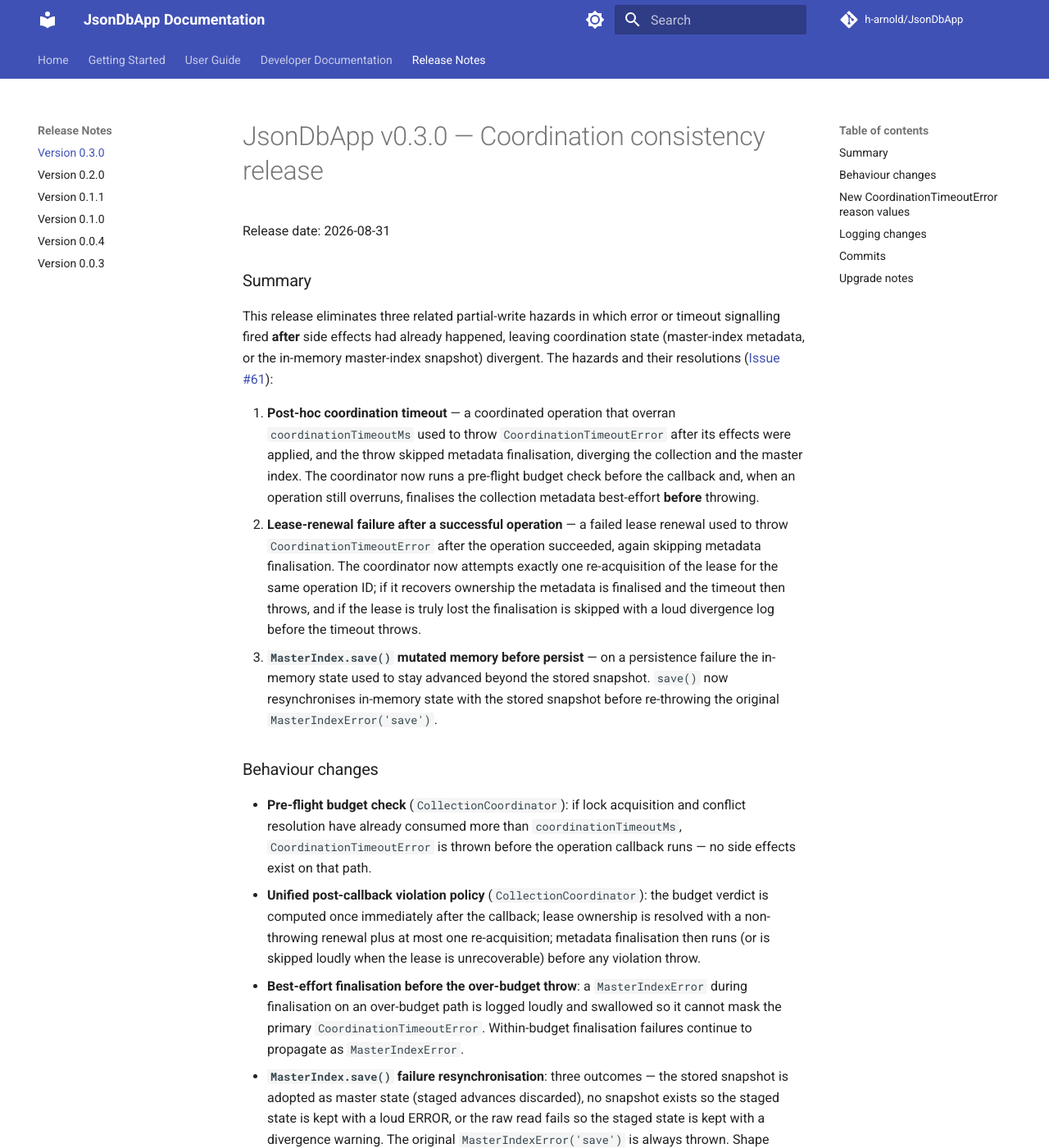
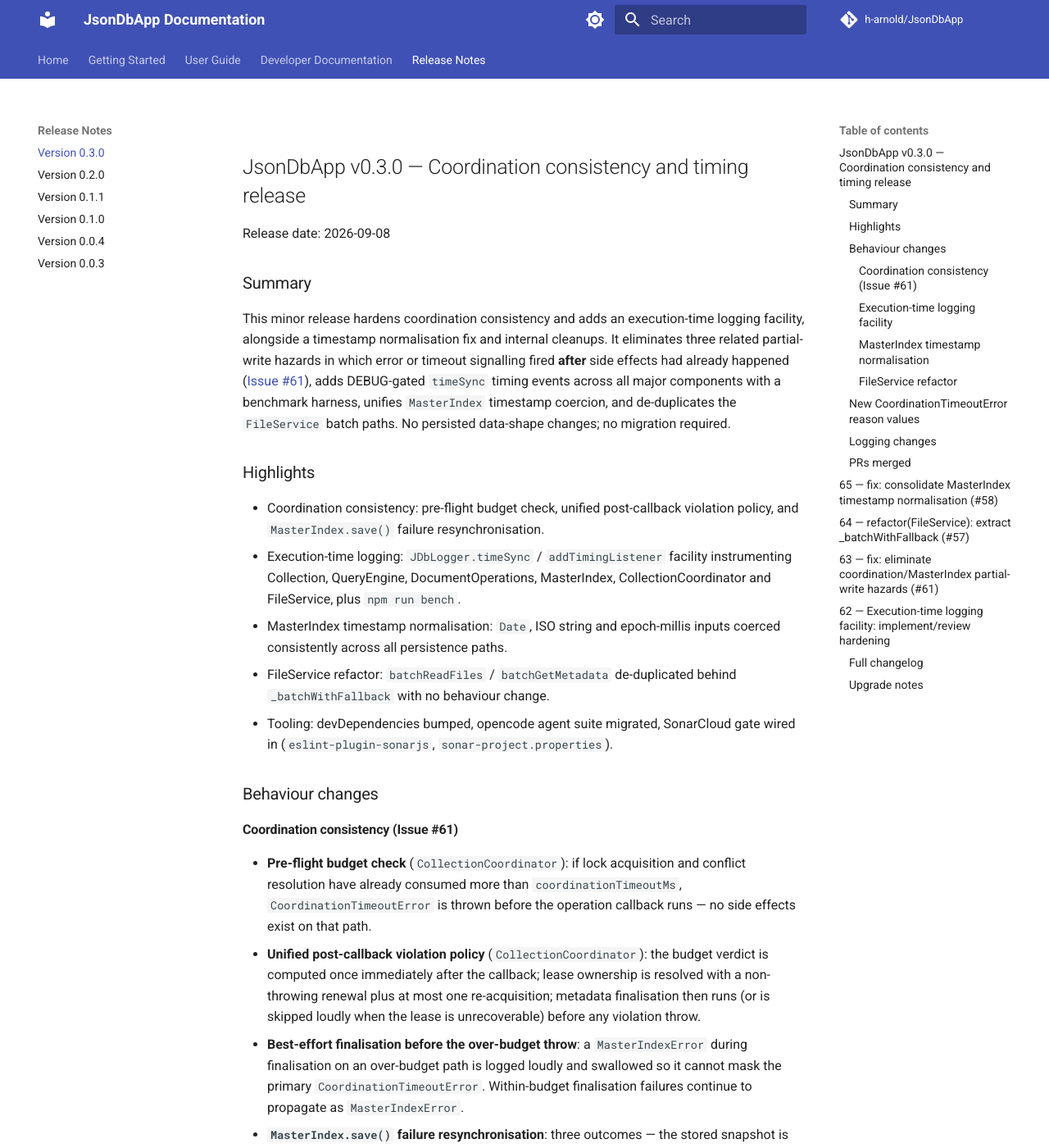
Before and after one commit to h-arnold/JsonDbApp, an MkDocs documentation site: the page built from docs/release-notes/release-notes-v0.3.0.md, in a window 1280 px wide and 1400 px high. Shown: the whole window at 82% size. Built offline with MkDocs 1.6.1 and Material for MkDocs 9.7.7, drawn with Linux system fonts in a browser that asks for light colours; comment, search, counter and statistics services are not loaded; some of the changed text lies outside the part shown.

Commit message:
docs: expand v0.3.0 release notes to cover v0.2.0..HEAD

```diff
--- a/docs/release-notes/release-notes-v0.3.0.md
+++ b/docs/release-notes/release-notes-v0.3.0.md
@@ -1,26 +1,106 @@
-# JsonDbApp v0.3.0 — Coordination consistency release
+## JsonDbApp v0.3.0 — Coordination consistency and timing release
 
-Release date: 2026-08-31
+Release date: 2026-09-08
 
 ### Summary
 
-This release eliminates three related partial-write hazards in which error or timeout signalling fired **after** side effects had already happened, leaving coordination state (master-index metadata, or the in-memory master-index snapshot) divergent. The hazards and their resolutions ([Issue #61](https://github.com/h-arnold/JsonDbApp/issues/61)):
+This minor release hardens coordination consistency and adds an execution-time
+logging facility, alongside a timestamp normalisation fix and internal cleanups.
+It eliminates three related partial-write hazards in which error or timeout
+signalling fired **after** side effects had already happened ([Issue #61](https://github.com/h-arnold/JsonDbApp/issues/61)),
+adds DEBUG-gated `timeSync` timing events across all major components with a
+benchmark harness, unifies `MasterIndex` timestamp coercion, and de-duplicates
+the `FileService` batch paths. No persisted data-shape changes; no migration required.
 
-1. **Post-hoc coordination timeout** — a coordinated operation that overran `coordinationTimeoutMs` used to throw `CoordinationTimeoutError` after its effects were applied, and the throw skipped metadata finalisation, diverging the collection and the master index. The coordinator now runs a pre-flight budget check before the callback and, when an operation still overruns, finalises the collection metadata best-effort **before** throwing.
-2. **Lease-renewal failure after a successful operation** — a failed lease renewal used to throw `CoordinationTimeoutError` after the operation succeeded, again skipping metadata finalisation. The coordinator now attempts exactly one re-acquisition of the lease for the same operation ID; if it recovers ownership the metadata is finalised and the timeout then throws, and if the lease is truly lost the finalisation is skipped with a loud divergence log before the timeout throws.
-3. **`MasterIndex.save()` mutated memory before persist** — on a persistence failure the in-memory state used to stay advanced beyond the stored snapshot. `save()` now resynchronises in-memory state with the stored snapshot before re-throwing the original `MasterIndexError('save')`.
+### Highlights
+
+- Coordination consistency: pre-flight budget check, unified post-callback
+  violation policy, and `MasterIndex.save()` failure resynchronisation.
+- Execution-time logging: `JDbLogger.timeSync` / `addTimingListener` facility
+  instrumenting Collection, QueryEngine, DocumentOperations, MasterIndex,
+  CollectionCoordinator and FileService, plus `npm run bench`.
+- MasterIndex timestamp normalisation: `Date`, ISO string and epoch-millis
+  inputs coerced consistently across all persistence paths.
+- FileService refactor: `batchReadFiles` / `batchGetMetadata` de-duplicated
+  behind `_batchWithFallback` with no behaviour change.
+- Tooling: devDependencies bumped, opencode agent suite migrated, SonarCloud
+  gate wired in (`eslint-plugin-sonarjs`, `sonar-project.properties`).
 
 ### Behaviour changes
 
-- **Pre-flight budget check** (`CollectionCoordinator`): if lock acquisition and conflict resolution have already consumed more than `coordinationTimeoutMs`, `CoordinationTimeoutError` is thrown before the operation callback runs — no side effects exist on that path.
-- **Unified post-callback violation policy** (`CollectionCoordinator`): the budget verdict is computed once immediately after the callback; lease ownership is resolved with a non-throwing renewal plus at most one re-acquisition; metadata finalisation then runs (or is skipped loudly when the lease is unrecoverable) before any violation throw.
-- **Best-effort finalisation before the over-budget throw**: a `MasterIndexError` during finalisation on an over-budget path is logged loudly and swallowed so it cannot mask the primary `CoordinationTimeoutError`. Within-budget finalisation failures continue to propagate as `MasterIndexError`.
-- **`MasterIndex.save()` failure resynchronisation**: three outcomes — the stored snapshot is adopted as master state (staged advances discarded), no snapshot exists so the staged state is kept with a loud ERROR, or the raw read fails so the staged state is kept with a divergence warning. The original `MasterIndexError('save')` is always thrown. Shape normalisation is intentionally skipped on the resync path; a payload needing normalisation is re-normalised on the next lock-protected reload.
-- **Lock release and finalisation swallows**: both deliberate swallows (lock release; best-effort finalisation on violation paths) log loudly. On violation paths a point-of-occurrence record fires **in addition to** the single boundary operation-failure record.
+#### Coordination consistency (Issue #61)
+
+- **Pre-flight budget check** (`CollectionCoordinator`): if lock acquisition
+  and conflict resolution have already consumed more than
+  `coordinationTimeoutMs`, `CoordinationTimeoutError` is thrown before the
+  operation callback runs — no side effects exist on that path.
+- **Unified post-callback violation policy** (`CollectionCoordinator`): the
+  budget verdict is computed once immediately after the callback; lease
+  ownership is resolved with a non-throwing renewal plus at most one
+  re-acquisition; metadata finalisation then runs (or is skipped loudly when
+  the lease is unrecoverable) before any violation throw.
+- **Best-effort finalisation before the over-budget throw**: a
+  `MasterIndexError` during finalisation on an over-budget path is logged
+  loudly and swallowed so it cannot mask the primary
+  `CoordinationTimeoutError`. Within-budget finalisation failures continue to
+  propagate as `MasterIndexError`.
+- **`MasterIndex.save()` failure resynchronisation**: three outcomes — the
+  stored snapshot is adopted as master state (staged advances discarded), no
+  snapshot exists so the staged state is kept with a loud ERROR, or the raw
+  read fails so the staged state is kept with a divergence warning. The
+  original `MasterIndexError('save')` is always thrown. Shape normalisation is
+  intentionally skipped on the resync path; a payload needing normalisation is
+  re-normalised on the next lock-protected reload.
+- **Lock release and finalisation swallows**: both deliberate swallows (lock
+  release; best-effort finalisation on violation paths) log loudly. On
+  violation paths a point-of-occurrence record fires **in addition to** the
+  single boundary operation-failure record.
+
+#### Execution-time logging facility
+
+- New `JDbLogger.timeSync(label, fn, context?)` seam plus `addTimingListener`
+  with idempotent unsubscribe; component loggers from
+  `createComponentLogger()` gain their own `timeSync`.
+- Timing events carry `{ label, component, durationMs, ... }` and are
+  DEBUG-gated; success returns propagate unchanged, error paths contain
+  secondary listener/supplier failures via `console.error` so the original
+  error always wins.
+- All four log levels accept lazy `Object|Function|null` contexts, resolved
+  post-level-check at most once; hot-path `JSON.stringify(query)` debug sites
+  converted to suppliers with byte-identical emitted shapes.
+- Instrumented labels: `collection.find|findOne|countDocuments|insertOne|`
+  `updateOne|updateMany|replaceOne|deleteOne|deleteMany`,
+  `queryEngine.executeQuery|filterDocuments`, `docOps.executeQuery|`
+  `applyToMatching`, `updateEngine.applyOperators`, `masterIndex.save`,
+  `coordinator.coordinate|updateMasterIndexMetadata`,
+  `fileService.readFile|createFile`. `Collection.aggregate` stays untimed.
+- New benchmark harness: `npm run bench` (`tools/benchmarks/bench.cjs`,
+  default 200 seeded docs, eight scenarios, count/min/max/mean table plus
+  per-label error counts).
+
+#### MasterIndex timestamp normalisation
+
+- `save(dataOverride, timestamp)` now accepts a `Date`, ISO date string or
+  epoch-millisecond number, each coerced to a defensive copy. Any other value
+  (including null/undefined/invalid) falls back to the current time.
+- `getCollections()` now throws `MasterIndexError` on unloaded state instead
+  of returning an empty map; `removeCollection` uses optional chaining.
+
+#### FileService refactor
+
+- `batchReadFiles` and `batchGetMetadata` extracted behind private
+  `_batchWithFallback(fileIds, logContext, operation)` owning the
+  validate → loop → try/catch-collect → debug-summary flow. Public
+  signatures, JSDoc and emitted log messages unchanged; per-file failures
+  return `{ results, errors }` with `errors[].error` always a string.
+- Stale `caching not implemented` header removed; dedicated FileService timing
+  logger added so `fileService.*` events attribute correctly despite the
+  injected Database logger.
 
 ### New `CoordinationTimeoutError` reason values
 
-Every `CoordinationTimeoutError` from `CollectionCoordinator.coordinate()` now carries a machine-readable `reason` in `error.context.reason`, so callers can distinguish the throw sites:
+Every `CoordinationTimeoutError` from `CollectionCoordinator.coordinate()` now
+carries a machine-readable `reason` in `error.context.reason`:
 
 | Reason (`error.context.reason`) | Site | Trigger                                                      | Effects at throw                                                             |
 | ------------------------------- | ---- | ------------------------------------------------------------ | ---------------------------------------------------------------------------- |
@@ -29,24 +109,59 @@
 | `'post-operation-overrun'`      | 2    | Callback completed over budget; ownership intact or restored | Applied; metadata finalised before the throw (or finalisation failed loudly) |
 | `'lease-not-recoverable'`       | 3    | Renewal failed and the single re-acquisition failed or threw | Applied; metadata finalisation skipped — divergence logged                   |
 
-**User-visible consequence:** `CoordinationTimeoutError` MAY now arrive **after** an operation's effects were applied (sites 2–3), and at site 2 after the master-index metadata was finalised. Handle the error based on `error.context.reason` rather than assuming the operation had no effect.
+**User-visible consequence:** `CoordinationTimeoutError` MAY now arrive
+**after** an operation's effects were applied (sites 2–3), and at site 2 after
+the master-index metadata was finalised. Handle the error based on
+`error.context.reason` rather than assuming the operation had no effect.
 
 ### Logging changes
 
-- New point-of-occurrence records on violation paths: pre-flight budget exhausted, lease expired before finalisation, lease re-acquired (WARN), finalisation failed on a violation path (swallowed), finalisation skipped with possible divergence, and post-operation overrun with the finalisation outcome.
-- Completion INFO still fires only on success; the boundary operation-failure ERROR still fires exactly once per failed operation — but co-occurs with the point-of-occurrence records on violation paths.
-- Caveat for alerting: a within-budget lease recovery emits a renewal-failure ERROR yet the operation returns successfully, so an ERROR record does not imply operation failure.
+- New point-of-occurrence records on violation paths: pre-flight budget
+  exhausted, lease expired before finalisation, lease re-acquired (WARN),
+  finalisation failed on a violation path (swallowed), finalisation skipped
+  with possible divergence, and post-operation overrun with the finalisation
+  outcome.
+- Completion INFO still fires only on success; the boundary operation-failure
+  ERROR still fires exactly once per failed operation — but co-occurs with the
+  point-of-occurrence records on violation paths.
+- Caveat for alerting: a within-budget lease recovery emits a renewal-failure
+  ERROR yet the operation returns successfully, so an ERROR record does not
+  imply operation failure.
+- New `ErrorHandler.safeErrorMessage(error)` helper guaranteeing a string for
+  non-Error throwables at diagnostic sites.
+- `JDbLogger.setLevelByName()` with an unknown name and
+  `JDbLogger.formatMessage()` with a non-object context now throw typed
+  `JDbLogger.JDbLoggerError` instead of silently ignoring / garbling output.
 
-### Commits
+### PRs merged
 
-- abd66e8 — MasterIndex raw reader + save-failure resynchronisation
-- 5cbf62d — CollectionCoordinator pre-flight budget check + lock-acquisition reason
-- 3677bfb — CollectionCoordinator unified post-callback violation algorithm
-- 9021c07 — Regression hardening verification
+- #65 — fix: consolidate MasterIndex timestamp normalisation (#58)
+- #64 — refactor(FileService): extract `_batchWithFallback` (#57)
+- #63 — fix: eliminate coordination/MasterIndex partial-write hazards (#61)
+- #62 — Execution-time logging facility: implement/review hardening
+
+### Full changelog
+
+- 4457d64 — fix: consolidate MasterIndex timestamp normalisation (#58) (#65)
+- 5624a76 — refactor(FileService): extract `_batchWithFallback` (#64)
+- 1b89814 — fix: eliminate coordination/MasterIndex partial-write hazards (#63)
+- dc7dfbf — Execution-time logging facility: implement/review hardening (#62)
+- 24136c3 — chore: bump all devDependencies to latest versions
+- 725731f — docs: add migrated opencode agent suite and align AGENTS.md
+- e337b24 — chore: point flash-model agents to opencode/x-preview-f-free
 
 ### Upgrade notes
 
-- No breaking changes and no persisted data-shape changes: master-index schema, collection metadata shape, and ScriptProperties keys are unchanged — no migration is required.
-- If you catch `CoordinationTimeoutError` and assume the operation had no effect, inspect `error.context.reason` and the documentation above; at sites 2–3 the effects were applied.
-- If you alert on ERROR log records, note that a renewal-failure ERROR can co-occur with a successful result, and that violation-path operations now produce two or more ERROR records.
+- No breaking changes and no persisted data-shape changes: master-index
+  schema, collection metadata shape, and ScriptProperties keys are unchanged
+  — no migration is required.
+- If you catch `CoordinationTimeoutError` and assume the operation had no
+  effect, inspect `error.context.reason` and the table above; at sites 2–3 the
+  effects were applied.
+- If you alert on ERROR log records, note that a renewal-failure ERROR can
+  co-occur with a successful result, and that violation-path operations now
+  produce two or more ERROR records.
+- Timing instrumentation is DEBUG-gated and additive; enable DEBUG to receive
+  events, register via `addTimingListener`, and restore listeners in
+  `afterEach` in tests (see `captureTimingEvents()` helper).
 - Full contracts: [CollectionCoordinator](../developers/CollectionCoordinator.md), [MasterIndex](../developers/MasterIndex.md), and the [error catalogue](../developers/Infrastructure_Components.md).
```
